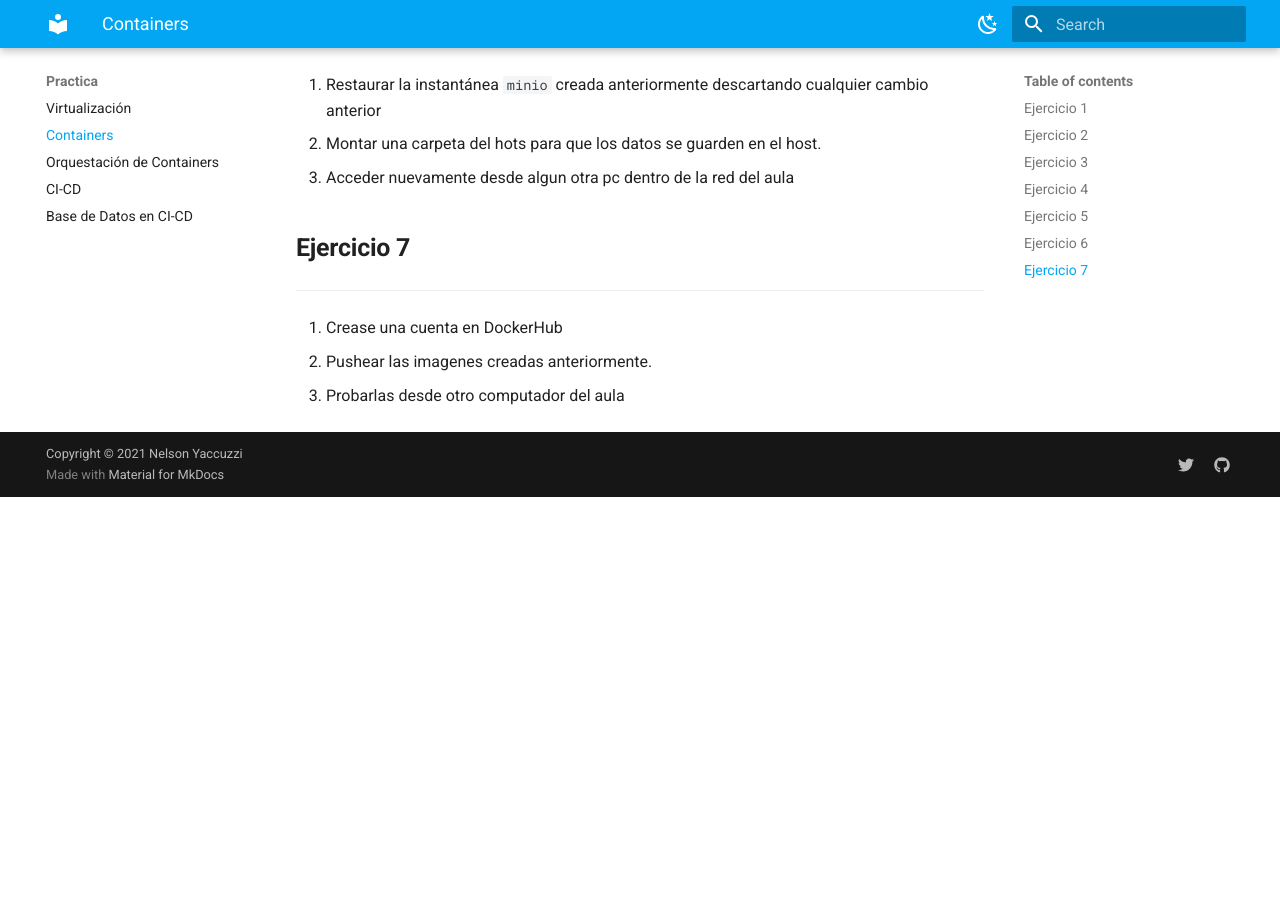
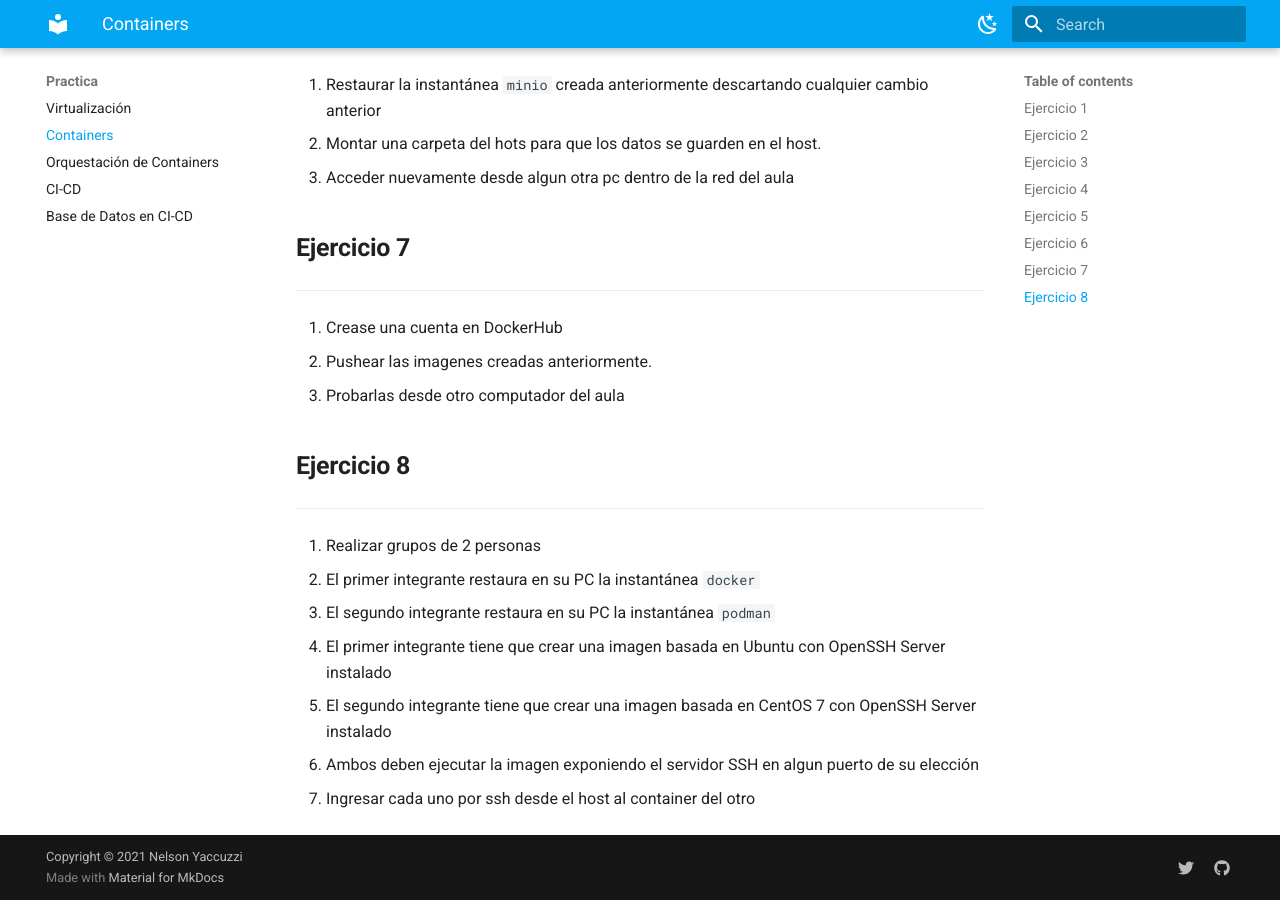
Before and after one commit to nelsonyaccuzzi/mkops, an MkDocs documentation site: the page built from docs/practica/2. containers.md, in a window 1280 px wide and 900 px high, scrolled down 1939 px. Built offline with MkDocs 1.6.1 and Material for MkDocs 9.7.7, drawn with Linux system fonts in a browser that asks for light colours; before the commit the page ends 2436 px from its top, so only the background shows below that.

Commit message:
agregar ejercicio 8 de containers

```diff
--- a/docs/practica/2. containers.md
+++ b/docs/practica/2. containers.md
@@ -51,9 +51,22 @@
 2. Montar una carpeta del hots para que los datos se guarden en el host.
 3. Acceder nuevamente desde algun otra pc dentro de la red del aula
 
+
 ## **Ejercicio 7**
 ---
 
 1. Crease una cuenta en DockerHub
 2. Pushear las imagenes creadas anteriormente.
 3. Probarlas desde otro computador del aula
+
+
+## **Ejercicio 8**
+---
+
+1. Realizar grupos de 2 personas
+2. El primer integrante restaura en su PC la instantánea `docker`
+3. El segundo integrante restaura en su PC la instantánea `podman`
+4. El primer integrante tiene que crear una imagen basada en Ubuntu con OpenSSH Server instalado
+5. El segundo integrante tiene que crear una imagen basada en CentOS 7 con OpenSSH Server instalado
+6. Ambos deben ejecutar la imagen exponiendo el servidor SSH en algun puerto de su elección
+7. Ingresar cada uno por ssh desde el host al container del otro
```
